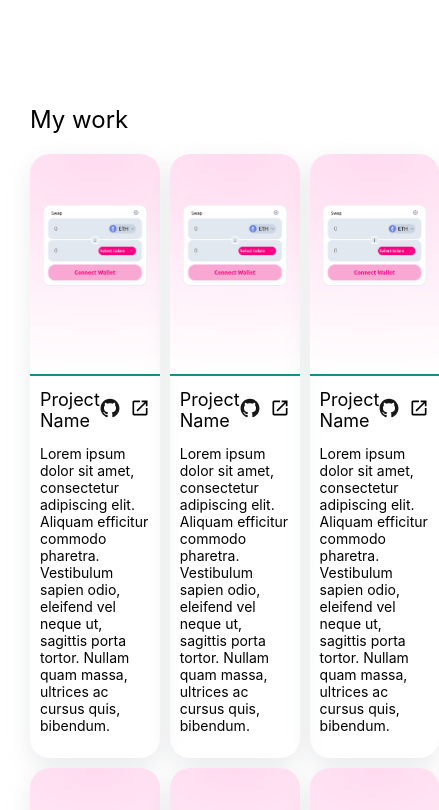
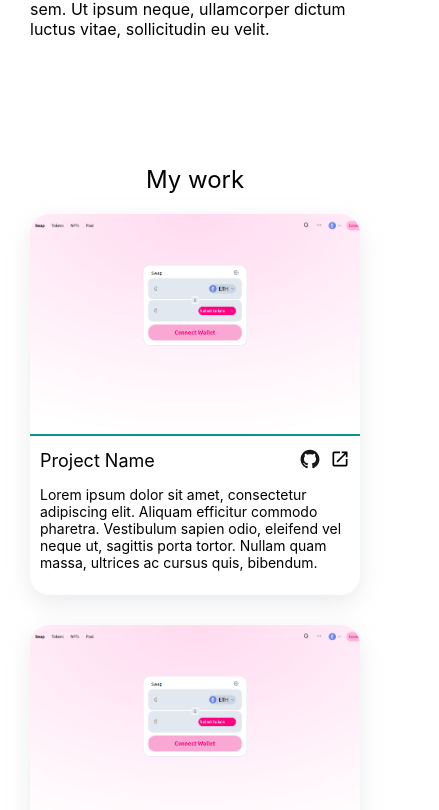
Before and after one commit to Japsier/portfolio, a React (Create React App) app: page / in a window 390 px wide. Shown: the part 734-1544 px from the top of the page, 439 px wide, since content can reach past the window. Built offline with nearby package versions, Linux system fonts and the light colour scheme.

Commit message:
make project grid responsive

```diff
--- a/src/Styles/Header.css
+++ b/src/Styles/Header.css
@@ -71,6 +71,7 @@ header {
         box-shadow: none;
         margin-top: 10px;
         background: transparent;
+        min-width: 100px;
     }
     .backupPicture {
         display: none;
--- a/src/Styles/Main.css
+++ b/src/Styles/Main.css
@@ -70,3 +70,30 @@ main > h2 {
         gap: 50px;
     }
 }
+
+@media (width <= 1000px) {
+    main {
+
+    }
+    .projectsGrid {
+        grid-template-columns: repeat(2, 1fr);
+    }
+    .projectCard {
+        min-width: 300px;
+    }
+}
+@media (width <= 700px) {
+    main {
+
+    }
+    main h2 {
+        text-align: center;
+    }
+    .projectsGrid {
+        grid-template-columns: 1fr;
+        gap: 30px;
+        margin-left: auto;
+        margin-right: auto;
+    }
+
+}
```
